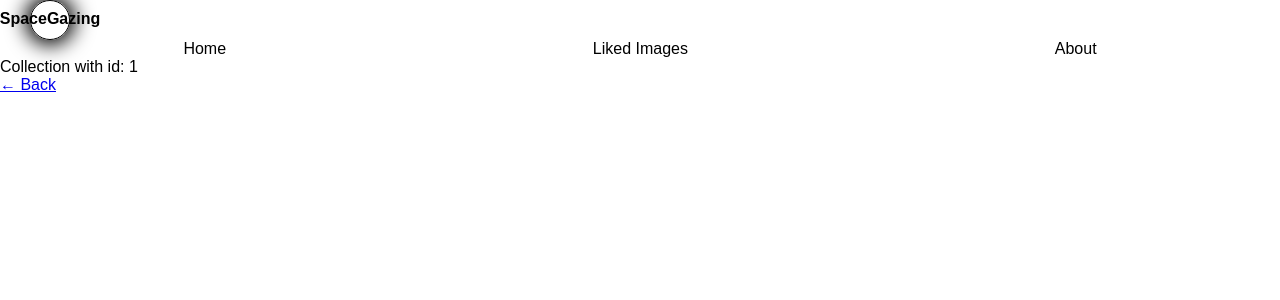
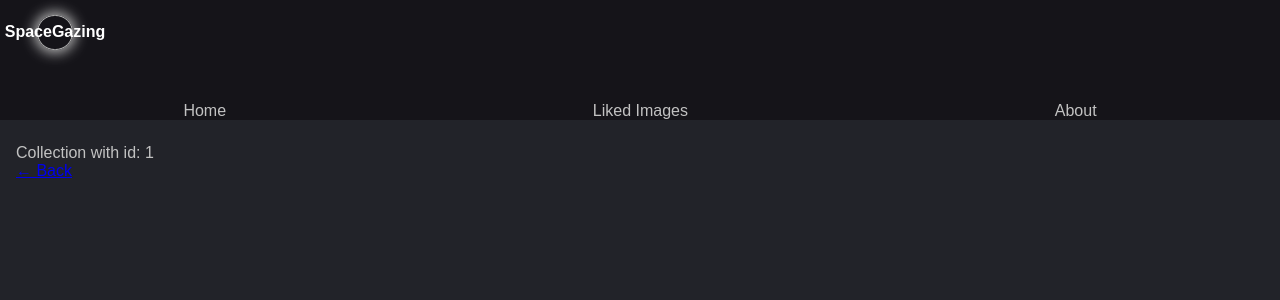
Before and after one commit to AmaTib/space-gazing, a Next.js app: page /likedimages/collections/1 in a window 1280 px wide. Shown: the top 300 px of the page. Built offline with nearby package versions, Linux system fonts and the light colour scheme.

Commit message:
Basic styling of homepage

```diff
--- a/app/globals.scss
+++ b/app/globals.scss
@@ -1,14 +1,4 @@
-html,
-body {
-  max-width: 100vw;
-  overflow-x: hidden;
-  position: relative;
-  min-height: 100vh;
-}
-
-body {
-  font-family: Arial, Helvetica, sans-serif;
-}
+@use "./styles/variables" as v;
 
 * {
   box-sizing: border-box;
@@ -16,22 +6,47 @@ body {
   margin: 0;
 }
 
-@media (prefers-color-scheme: dark) {
-  html {
-    color-scheme: dark;
-  }
+html,
+body {
+  max-width: 100vw;
+  overflow-x: hidden;
+}
+
+body {
+  font-family: Arial, Helvetica, sans-serif;
+  position: relative;
+  min-height: 100vh;
+  background-color: v.$tertiaryColor;
+  color: v.$fontColor;
+}
+
+header {
+  background-color: v.$secondaryColor;
+  height: 15vh;
+  position: relative;
+}
+
+main {
+  padding: v.$spacing-x-large v.$spacing-medium;
 }
 
 .modalContainer {
   position: fixed;
   top: 0;
+  left: 0;
   width: 100%;
   height: 100%;
   background-color: rgba(0, 0, 0, 0.854);
-  color: white;
+  padding: v.$spacing-x-large v.$spacing-medium;
 
   .imgDescription {
     height: 40%;
     overflow-y: scroll;
   }
 }
+
+/* @media (prefers-color-scheme: dark) {
+  html {
+    color-scheme: dark;
+  }
+} */
--- /dev/null
+++ b/app/styles/_variables.scss
@@ -0,0 +1,21 @@
+//Colors
+$primaryColor: #b5afc9;
+$secondaryColor: #151419;
+$tertiaryColor: #222329;
+$fontColor: #c2c2c2;
+
+//Spacing
+$spacing-xx-small: 0.25rem;
+$spacing-x-small: 0.5rem;
+$spacing-small: 0.75rem;
+$spacing-medium: 1rem;
+$spacing-large: 1.25rem;
+$spacing-x-large: 1.5rem;
+$spacing-xx-large: 1.75rem;
+$spacing-3x-large: 2rem;
+$spacing-4x-large: 2.5rem;
+$spacing-5x-large: 3rem;
+
+//Font Size
+$mainText: 1rem;
+$heading: 1.25rem;
--- a/app/styles/logo.scss
+++ b/app/styles/logo.scss
@@ -1,20 +1,23 @@
 .logoContainer {
   display: flex;
   justify-content: center;
-  position: relative;
+  position: absolute;
+  top: 15px;
+  left: 5px;
   width: 100px;
 
   p {
     position: absolute;
-    bottom: 12px;
+    color: #ffffff;
+    bottom: 9px;
     font-weight: 600;
   }
 }
 
 .logoCircle {
-  border: solid 1px rgb(0, 0, 0);
-  height: 2.5rem;
-  width: 2.5rem;
+  border: solid 1px #b7b7b7;
+  height: 2.2rem;
+  width: 2.2rem;
   border-radius: 50%;
-  box-shadow: 0px 0px 20px 5px rgb(0, 0, 0);
+  box-shadow: 0px 0px 13px 3px #b7b7b7;
 }
--- a/app/styles/navBar.scss
+++ b/app/styles/navBar.scss
@@ -1,8 +1,12 @@
+@use "variables" as v;
+
 ul {
   display: flex;
   list-style: none;
   width: 100vw;
   justify-content: space-around;
+  position: absolute;
+  bottom: 0;
 }
 
 .navLink {
@@ -10,6 +14,6 @@ ul {
   cursor: pointer;
 
   &.focus {
-    background-color: grey;
+    background-color: v.$tertiaryColor;
   }
 }
```
Also changed, not shown: app/components/ImageOfTheDay.tsx (+1 -1 lines).
